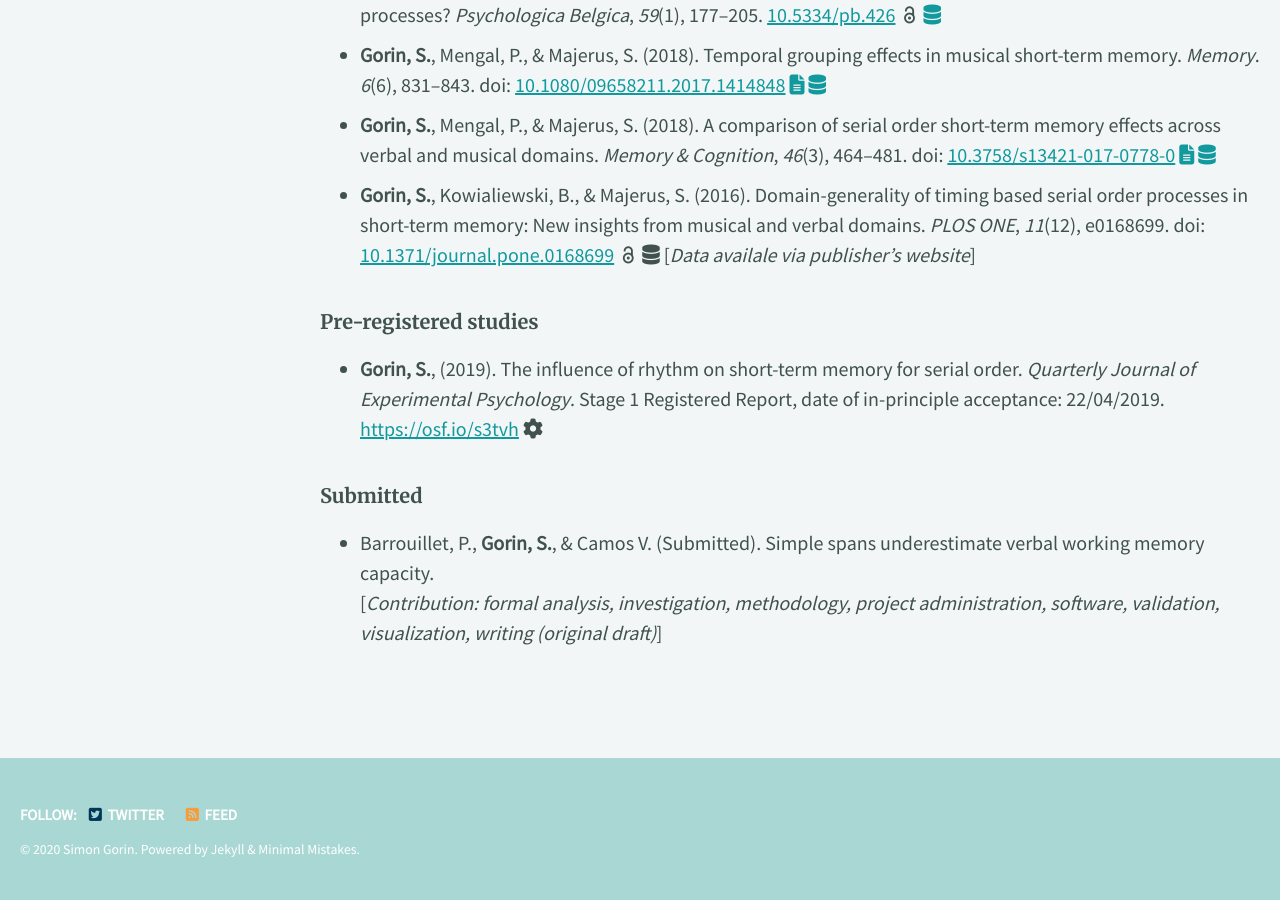
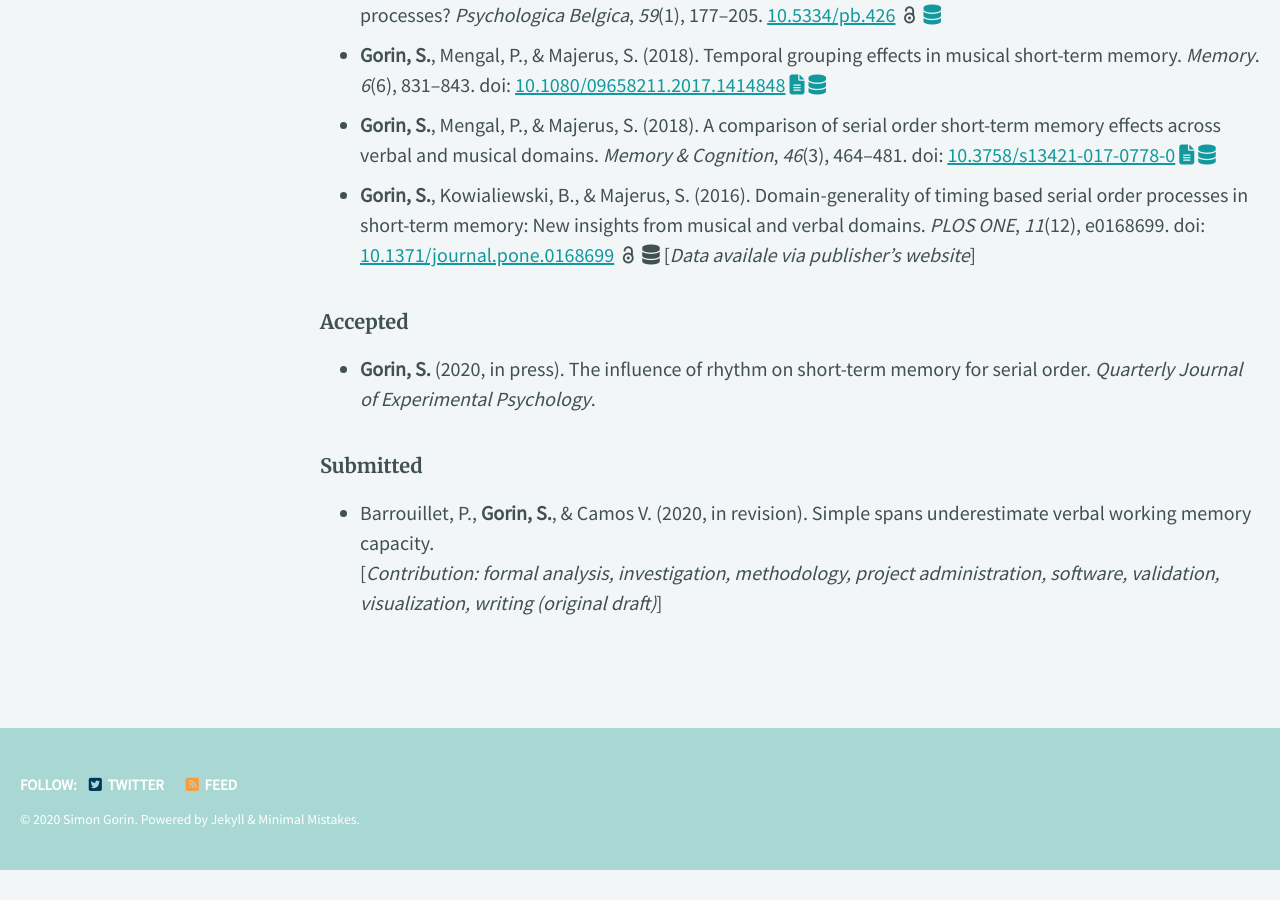
Before and after one commit to gorinsimon/gorinsimon.github.io, a Jekyll site: the page built from _pages/publications.md, in a window 1280 px wide and 900 px high, scrolled down 743 px. Built offline with Jekyll 4.4.1, drawn with Linux system fonts in a browser that asks for light colours; cached includes are drawn as plain includes; nearby versions of some CDN libraries; some web fonts are replaced; after the commit the page ends 1613 px from its top, so only the background shows below that.

Commit message:
update publications

```diff
--- a/_pages/publications.md
+++ b/_pages/publications.md
@@ -14,6 +14,7 @@ classes: wide
 > For the works I am not listed as the first author, my contribution is detailed following the [CRediT Taxonomy](https://casrai.org/credit/)
 
 ## Peer-reviewed manuscripts
+
 ### Published
 
 + **Gorin, S.**, & Majerus S. (2019). Verbal and musical short-term memory: evidence for shared serial order processes? *Psychologica Belgica*, *59*(1), 177–205. [10.5334/pb.426](https://doi.org/10.5334/pb.426) <i class="ai ai-open-access"></i> [<i class="fas fa-database"></i>](https://osf.io/hwrms/)
@@ -21,9 +22,9 @@ classes: wide
 + **Gorin, S.**, Mengal, P., & Majerus, S. (2018). A comparison of serial order short-term memory effects across verbal and musical domains. *Memory & Cognition*, *46*(3), 464–481. doi: [10.3758/s13421-017-0778-0](https://doi.org/10.3758/s13421-017-0778-0) [<i class="fas fa-file-alt"></i>](https://orbi.uliege.be/bitstream/2268/217883/3/Gorin%20Mengal%20Majerus_MemCogn_2017.pdf) [<i class="fas fa-database"></i>](https://osf.io/6kvrz/)
 + **Gorin, S.**, Kowialiewski, B., & Majerus, S. (2016). Domain-generality of timing based serial order processes in short-term memory: New insights from musical and verbal domains. *PLOS ONE*, *11*(12), e0168699. doi: [10.1371/journal.pone.0168699](https://doi.org/10.1371/journal.pone.0168699) <i class="ai ai-open-access"></i> <i class="fas fa-database"></i> \[*Data availale via publisher's website*\]
 
-### Pre-registered studies
-+ **Gorin, S.**, (2019). The influence of rhythm on short-term memory for serial order. *Quarterly Journal of Experimental Psychology*. Stage 1 Registered Report, date of in-principle acceptance: 22/04/2019. [https://osf.io/s3tvh](https://osf.io/s3tvh) <i class="fas fa-cog"></i>
+### Accepted
++ **Gorin, S.** (2020, in press). The influence of rhythm on short-term memory for serial order. *Quarterly Journal of Experimental Psychology*.
 
 ### Submitted
-+ Barrouillet, P., **Gorin, S.**, & Camos V. (Submitted). Simple spans underestimate verbal working memory capacity. <br/>
++ Barrouillet, P., **Gorin, S.**, & Camos V. (2020, in revision). Simple spans underestimate verbal working memory capacity. <br/>
 \[*Contribution: formal analysis, investigation, methodology, project administration, software, validation, visualization, writing (original draft)*\]
```
